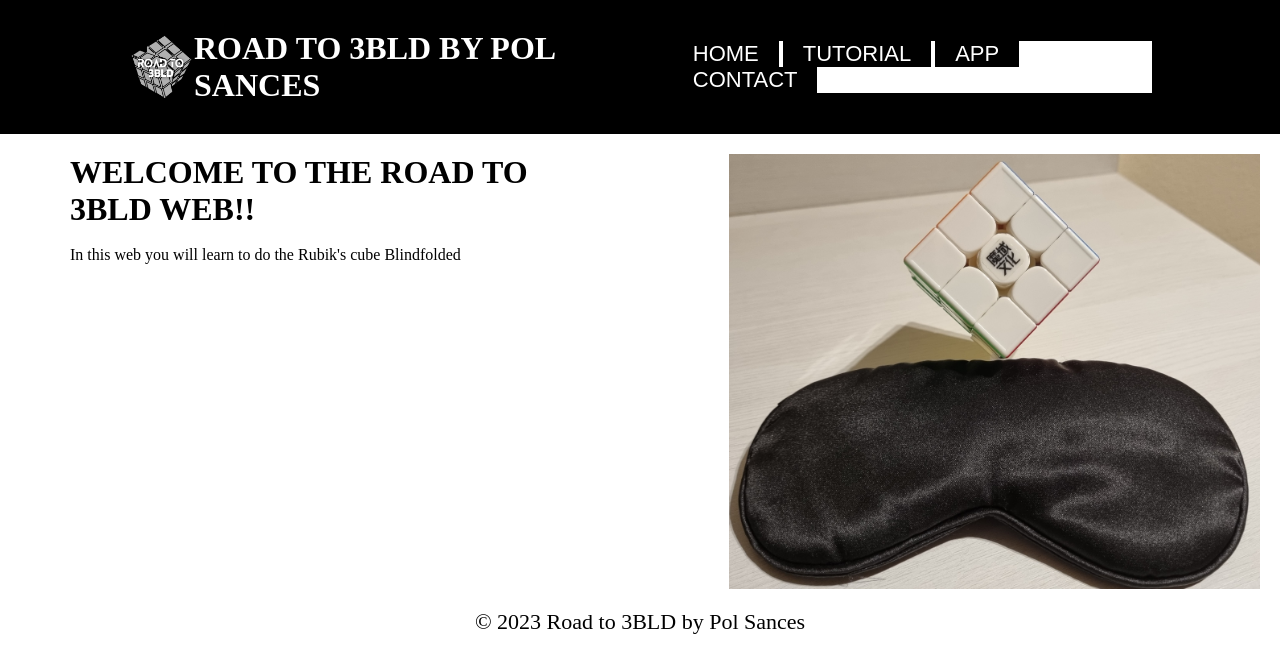
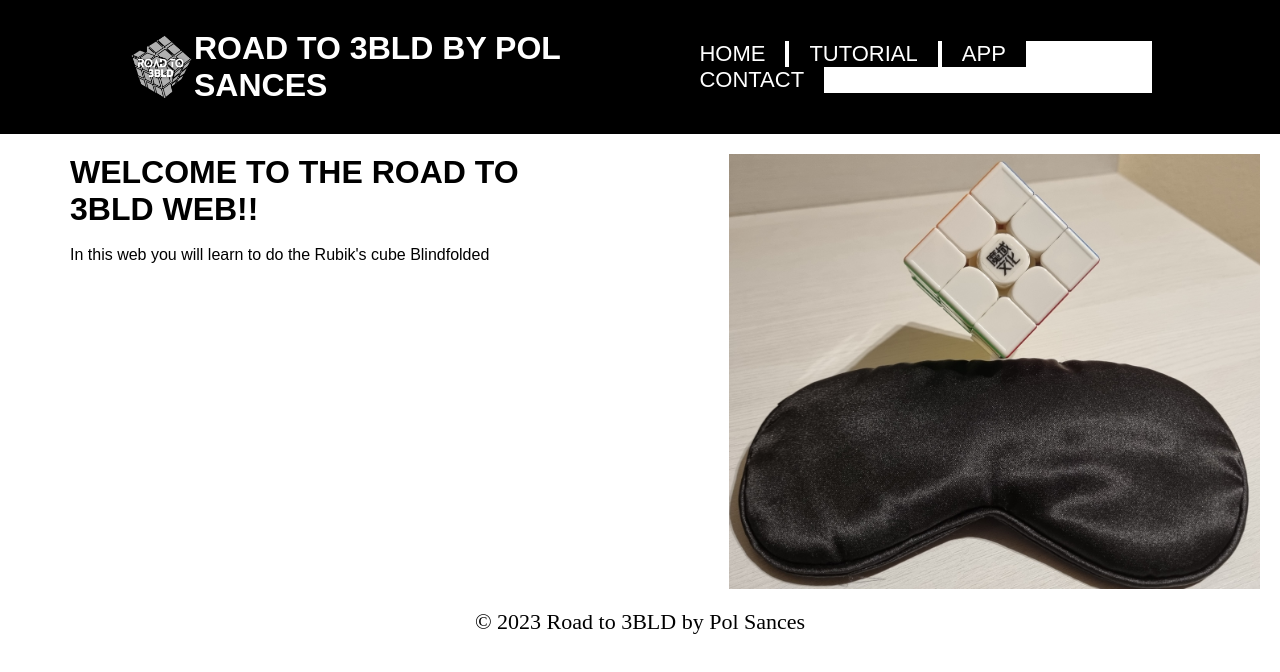
Before and after one commit to PolSances13/roadto3bld, a plain HTML site: page index.html in a window 1280 px wide. Drawn offline with Linux system fonts and the light colour scheme.

Commit message:
Canvi de Fonts

```diff
--- a/styles.css
+++ b/styles.css
@@ -46,7 +46,7 @@ header{
 
 header h1 {
   background-color: rgb(0, 0, 0);
-  font-family: 'Times New Roman', Times, serif;
+  font-family: Arial, Helvetica, sans-serif;
   text-transform: uppercase;
   color: white;
 }
@@ -64,6 +64,7 @@ header h1 {
   text-align: left;
   padding: 20px;
   margin-left: 50px;
+  font-family: Arial, Helvetica, sans-serif;
   color: rgb(0, 0, 0);
 }
 
```
Also changed, not shown: index.html (+1 -1 lines).
